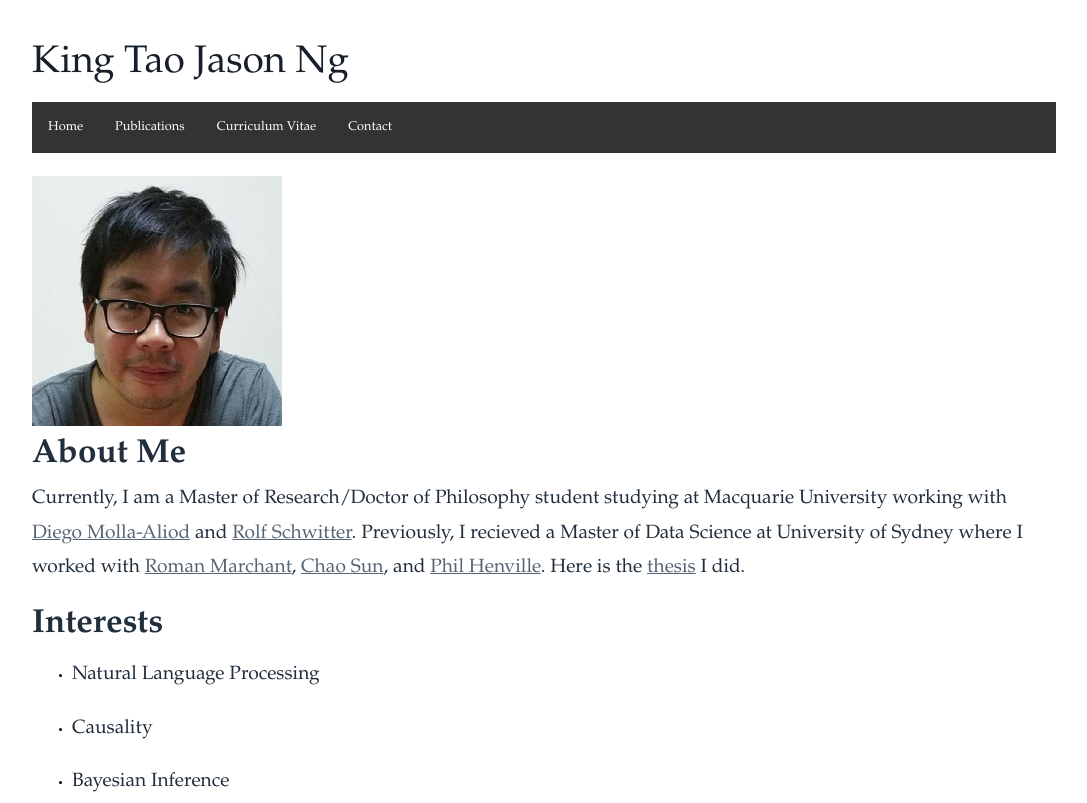
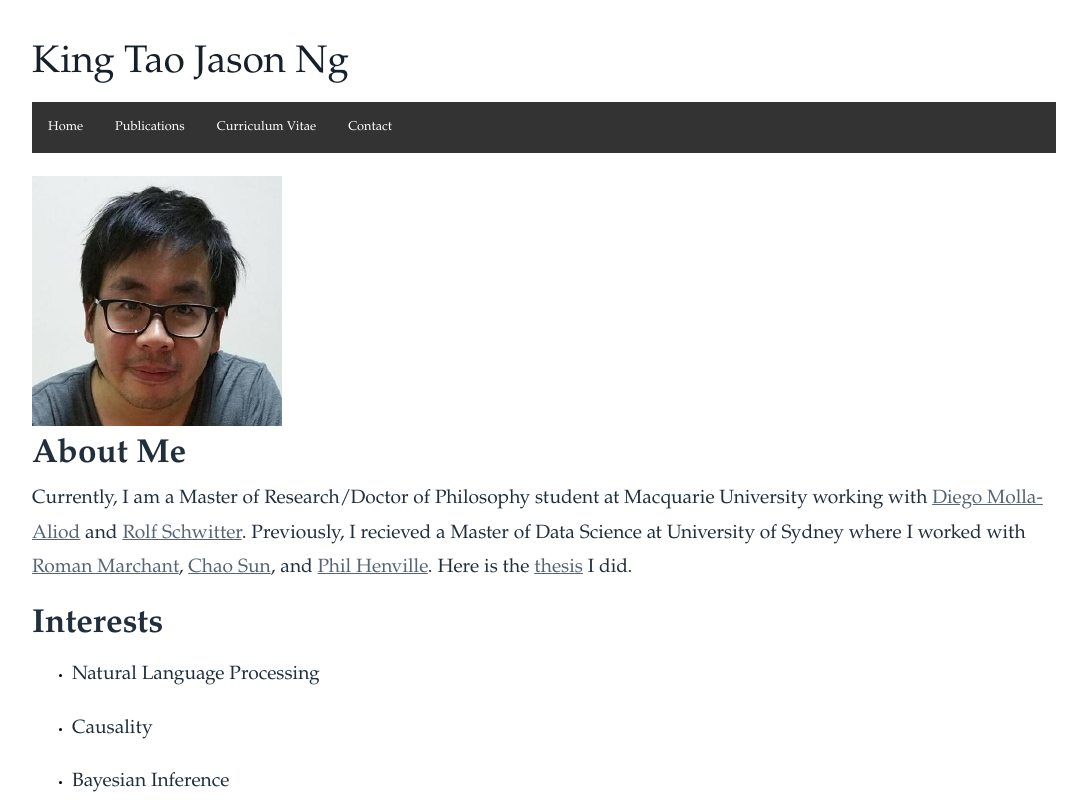
Before and after one commit to kingtaojasonng/kingtaojasonng.github.io, a plain HTML site: page index.html in a window 1280 px wide. Shown: the top 803 px of the page, without its empty margins (96-1183 px from the left). Drawn offline with Linux system fonts and the light colour scheme.

Commit message:
Update index.html

```diff
--- a/index.html
+++ b/index.html
@@ -27,7 +27,7 @@
   <article role="article">
 
   <p>
-    Currently, I am a Master of Research/Doctor of Philosophy student studying at Macquarie University working with <a href="http://web.science.mq.edu.au/~diego/">Diego Molla-Aliod</a> and <a href="http://web.science.mq.edu.au/~rolfs/">Rolf Schwitter</a>. Previously, I recieved a Master of Data Science at University of Sydney where I worked with <a href="https://www.linkedin.com/in/roman-marchant/">Roman Marchant</a>, <a href="https://www.linkedin.com/in/sunchao/?originalSubdomain=au">Chao Sun</a>, and <a href="https://www.linkedin.com/in/philhenville/">Phil Henville</a>. Here is the <a href="papers/thesis.pdf">thesis</a> I did.
+    Currently, I am a Master of Research/Doctor of Philosophy student at Macquarie University working with <a href="http://web.science.mq.edu.au/~diego/">Diego Molla-Aliod</a> and <a href="http://web.science.mq.edu.au/~rolfs/">Rolf Schwitter</a>. Previously, I recieved a Master of Data Science at University of Sydney where I worked with <a href="https://www.linkedin.com/in/roman-marchant/">Roman Marchant</a>, <a href="https://www.linkedin.com/in/sunchao/?originalSubdomain=au">Chao Sun</a>, and <a href="https://www.linkedin.com/in/philhenville/">Phil Henville</a>. Here is the <a href="papers/thesis.pdf">thesis</a> I did.
   </p>
 
   </article>
```
